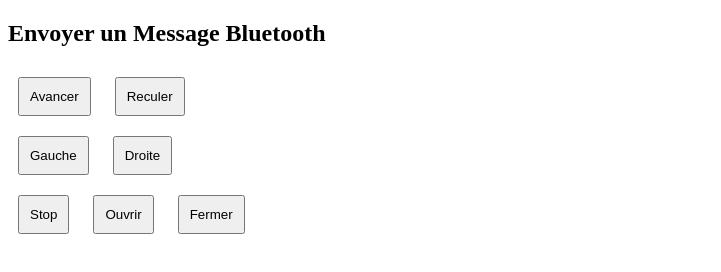
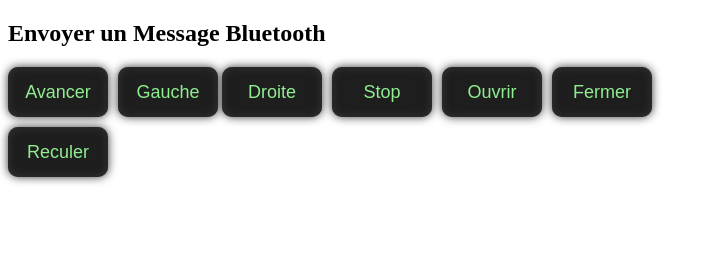
Before and after one commit to NeonMC23/P-rysm, a plain HTML site: page index.html in a window 1280 px wide. Shown: the whole page, without its empty margins (0-721 px from the left). Drawn offline with Linux system fonts and the light colour scheme.

Commit message:
Update style.css

```diff
--- a/style.css
+++ b/style.css
@@ -4,6 +4,56 @@ html {
 }
 
 button {
-  margin: 10px;
-  padding: 10px;
+  width: 100px;
+  height: 50px;
+  padding: 15px 15px;
+  font-size: 18px;
+  outline: none;
+  border: none;
+  border-radius: 10px;
+  transition: 0.5s;
+  background: #1e1e1e;
+  cursor: pointer;
+  color: lightgreen;
+  box-shadow: 0 0 10px #363636, inset 0 0 10px #363636;
 }
+
+button:hover {
+  animation: a 0.5s 1 linear;
+}
+
+@keyframes a {
+  0% {
+    transform: scale(1.1, 1.1);
+  }
+
+  25% {
+    transform: scale(1.1, 0.9);
+  }
+
+  50% {
+    transform: scale(0.9, 1.1);
+  }
+
+  75% {
+    transform: scale(1.1, 0.9);
+  }
+
+  100% {
+    transform: scale(1, 1);
+  }
+}
+
+.vertical2 {
+  display: flex;
+  flex-wrap: wrap; /* Corrected from 'wrap' to 'flex-wrap' */
+  flex-direction: column; /* Corrected from 'direction' to 'flex-direction' */
+  gap: 10px;
+}
+
+.horizontal {
+  display: flex;
+  flex-wrap: wrap; /* Corrected from 'wrap' to 'flex-wrap' */
+  flex-direction: row; /* Corrected from 'direction' to 'flex-direction' */
+  gap: 10px;
+}
```
